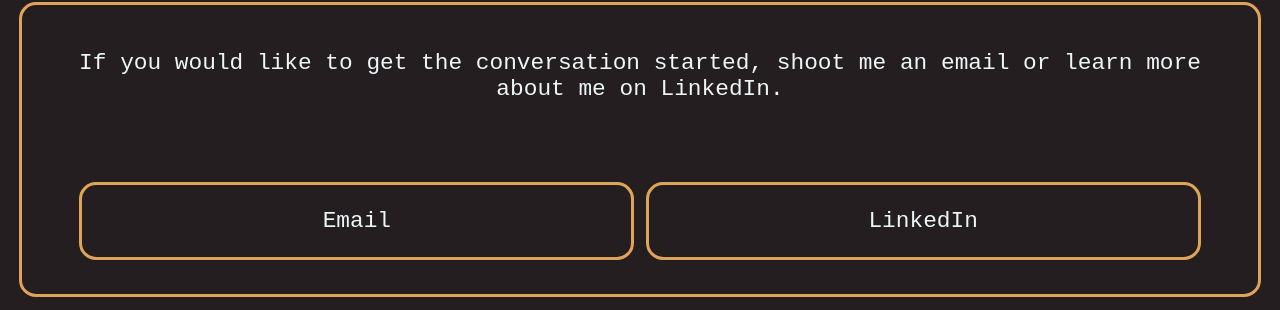
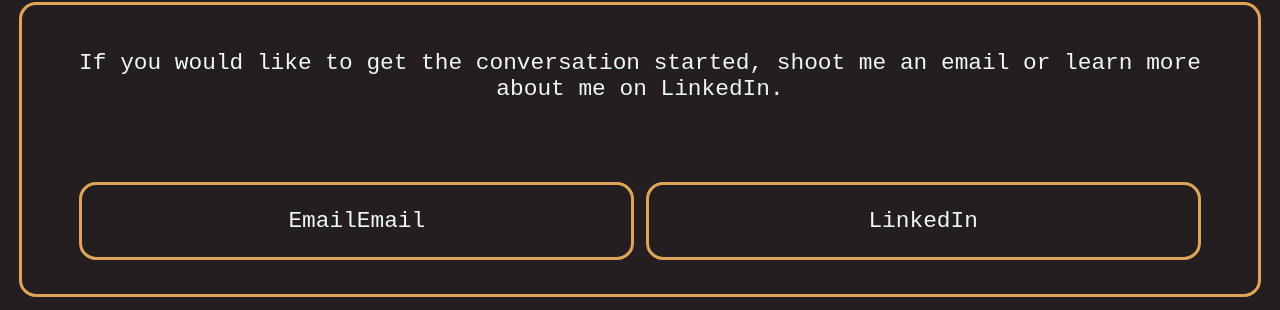
Before and after one commit to beemanbp03/Portfolio-Website-2021, a website: page index.html in a window 1280 px wide. Shown: the part 2417-2727 px from the top of the page. Drawn offline with Linux system fonts and the light colour scheme.

Commit message:
added missing 'Email' text to call to action section

```diff
--- a/index.html
+++ b/index.html
@@ -103,7 +103,7 @@
             </p>
             <div class="button-box">
               <a href="mailto:boulder.payne.beeman@gmail.com"
-                class="yellow-box button contact-email" alt="boulder.payne.beeman@gmail.com"></a>
+                class="yellow-box button contact-email" alt="boulder.payne.beeman@gmail.com">Email</a>
               <a href="https://www.linkedin.com/in/boulderbeeman/"
                 class="yellow-box button" alt="Boulder Beeman's LinkedIn profile">
                 LinkedIn</a>
```
